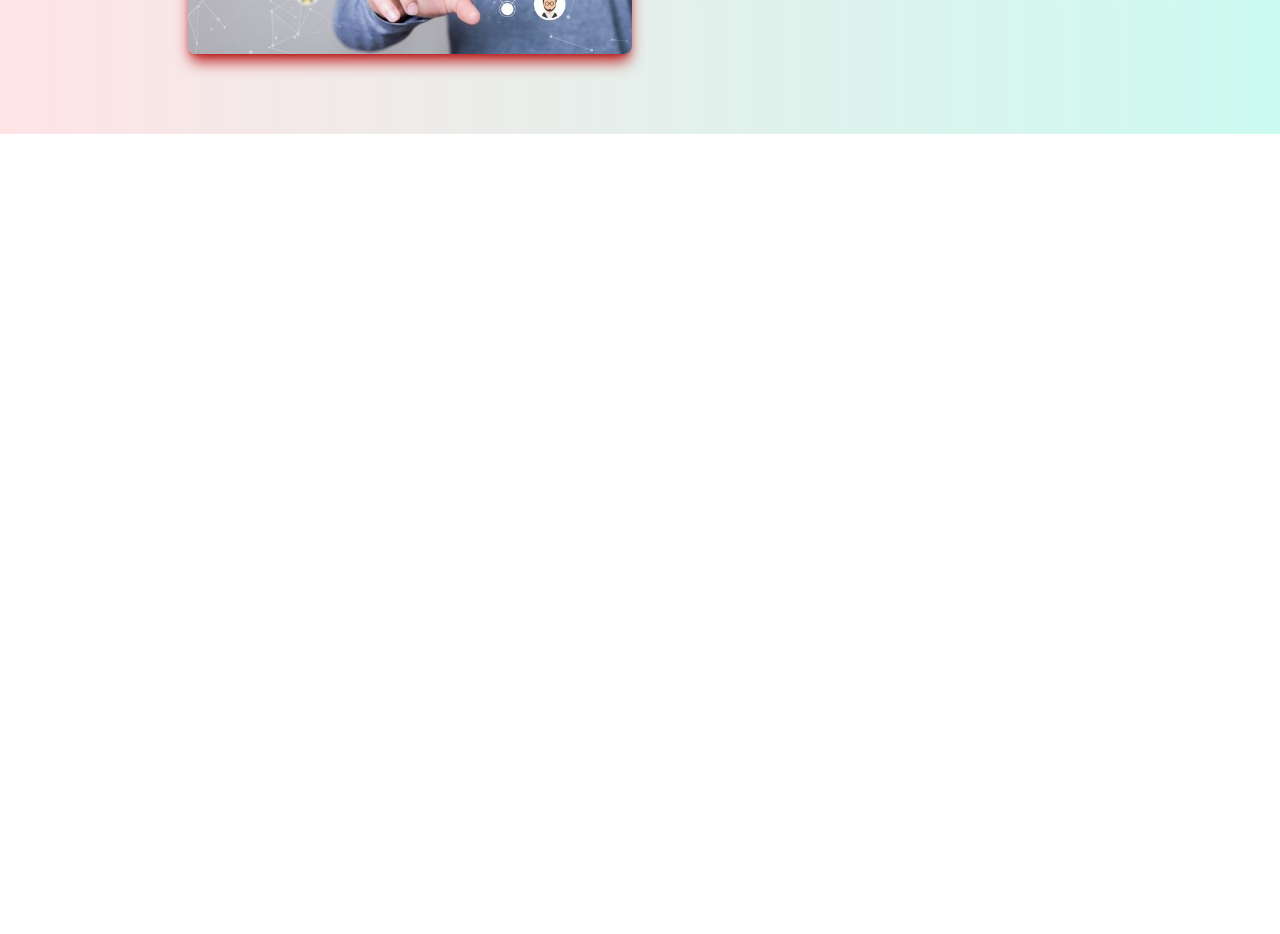
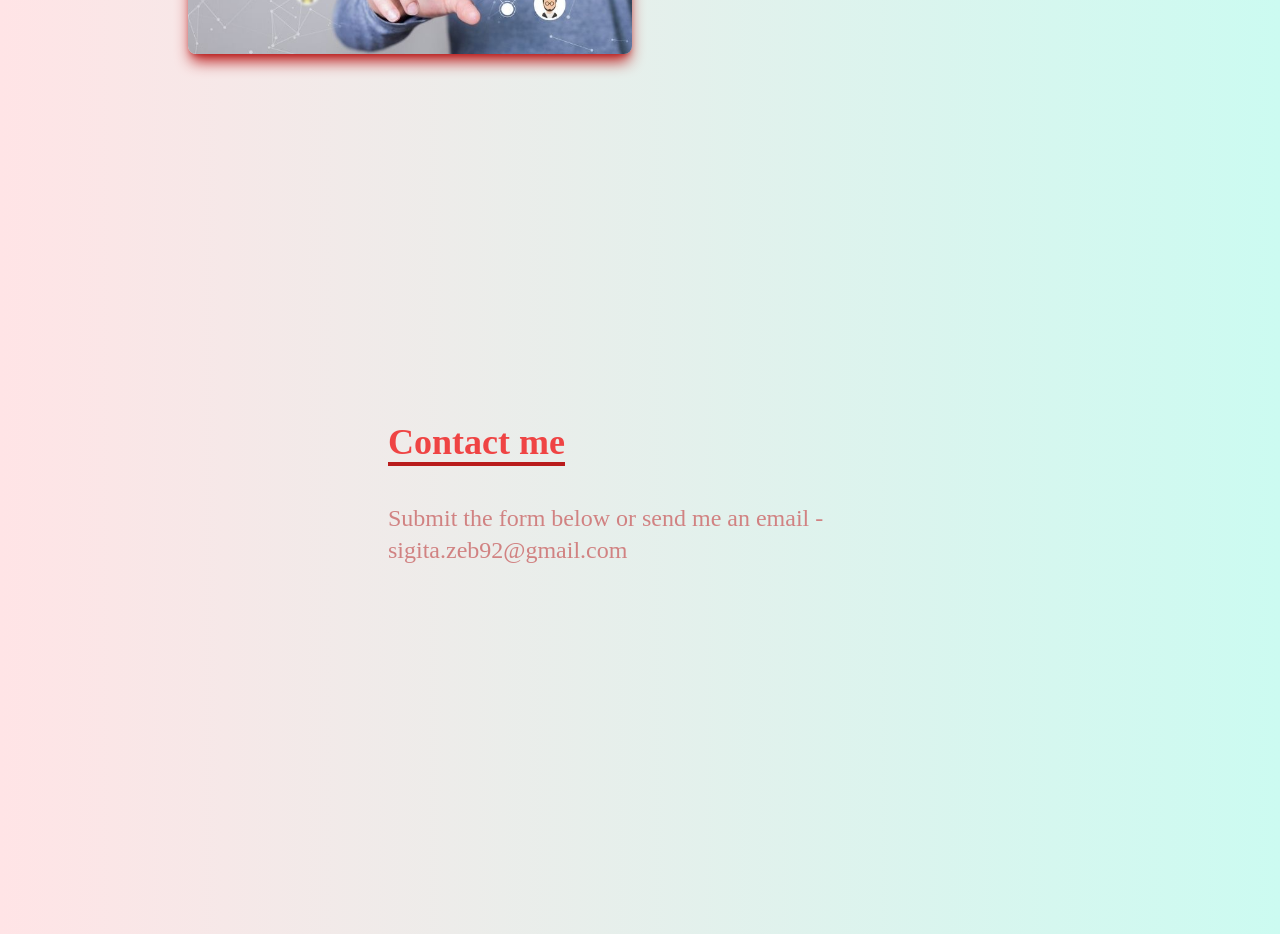
Before and after one commit to sigii1992/portfolio-sigita, a React (Create React App) app: page / in a window 1280 px wide. Shown: the part 3300-4234 px from the top of the page. Before the commit the page ends 3434 px from the top, so only its background shows below. Built offline with nearby package versions, Linux system fonts and the light colour scheme; the HTML template or start-up script is replaced by a standard one.

Commit message:
Create new component Contact, add text and style

```diff
--- a/src/App.js
+++ b/src/App.js
@@ -3,6 +3,7 @@ import Home from "./components/Home";
 import About from "./components/About";
 import Skills from "./components/Skills";
 import Projects from "./components/Projects";
+import Contact from "./components/Contact";
 
 function App() {
   return (
@@ -12,6 +13,7 @@ function App() {
       <About />
       <Skills />
       <Projects />
+      <Contact />
     </div>
   );
 }
--- /dev/null
+++ b/src/components/Contact.jsx
@@ -0,0 +1,16 @@
+
+
+const Contact = () => {
+  return (
+    <div name='contact' className="w-full min-h-screen flex justify-center items-center bg-gradient-to-r from-rose-100 to-teal-100 font-[Kanit] text-[#d18282]">
+        <form className="max-w-[600px] flex flex-col w-full px-4 sm:px-12 pb-20">
+            <div>
+              <p className="text-4xl font-bold inline border-b-4 border-red-700 text-red-500">Contact me</p>
+              <p className="pt-10">Submit the form below or send me an email - sigita.zeb92@gmail.com</p>
+            </div>
+        </form>
+    </div>
+  )
+}
+
+export default Contact
```
